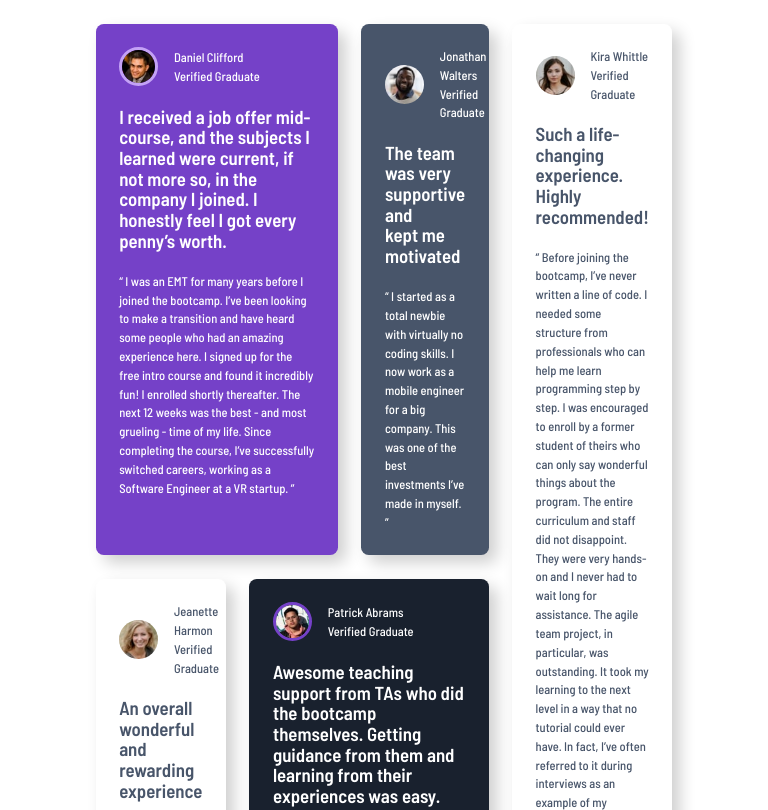
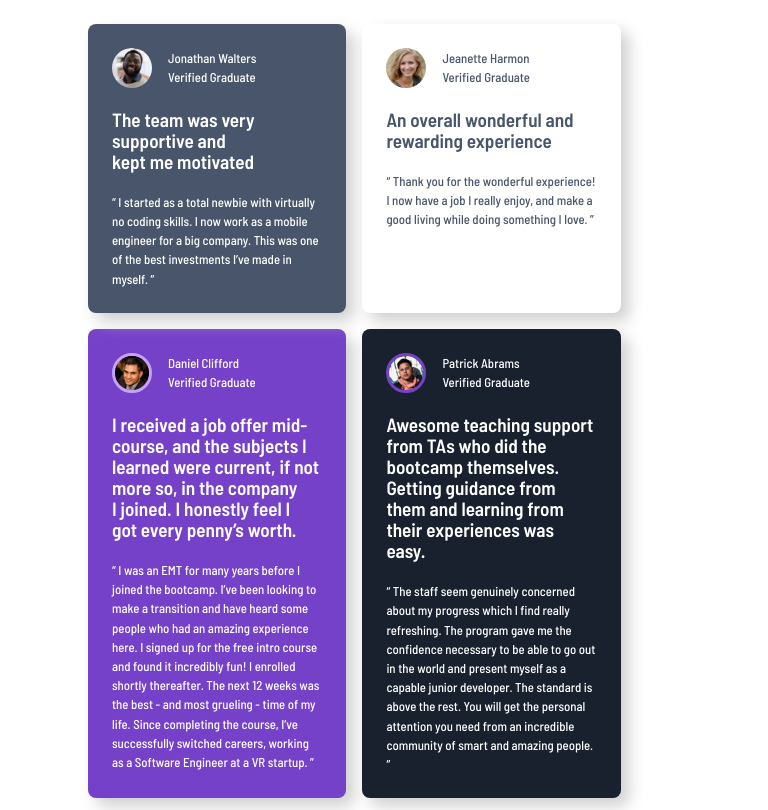
Before and after one commit to iynulwa/Testimonial-cards, a plain HTML site: page index.html in a window 768 px wide. Shown: the top 810 px of the page. Drawn offline with Linux system fonts and the light colour scheme.

Commit message:
Media query for mid-size screens added

```diff
--- a/style.css
+++ b/style.css
@@ -31,7 +31,6 @@ html {
     -moz-text-size-adjust: none;
     -webkit-text-size-adjust: none;
     text-size-adjust: none;
-    font-size: clamp(0.8rem, 0.5rem + 1vw, 1rem);
 }
 
 body, h1, h2, h3, h4, p,
@@ -52,6 +51,7 @@ body {
     align-items: center;
     justify-content: center;
     padding: 1.5rem;
+    background-color: var(--clr--white);
     color: var(--clr--white);
     font-size: var(--fs--regular);
     font-weight: var(--fw--regular);
@@ -140,14 +140,39 @@ textarea:not([rows]) {
     color: var(--clr--grey500);
 }
 
-@media screen and (min-width: 40rem) {
+@media (min-width: 35rem)  and (max-width: 61rem) {
 
     .grid-container {
-        max-width: 80%;
+        width: 90%;
+        display: grid;
+        grid-template-columns: repeat(2, 1fr);
+        grid-template-rows: auto;
+        gap: 1rem;
+    }
+
+    .cards {
+        margin: 0;
+    }
+
+    .jonathan-card {
+        grid-column: 1/2;
+        grid-row: 1/2;
+    }
+
+    .jeanette-card {
+        grid-column: 2/3;
+        grid-row: 1/2;
+    }
+}
+
+@media screen and (min-width: 62rem) {
+
+    .grid-container {
+        width: 75%;
         display: grid;
         grid-template-columns: repeat(4, 1fr);
         grid-template-rows: repeat(2, 1fr);
-        gap: 1.5rem;
+        gap: 1rem;
         margin: auto;
     }
 
@@ -157,6 +182,9 @@ textarea:not([rows]) {
     }
 
     .daniel-card {
+        background-image: url(./images/bg-pattern-quotation.svg);
+        background-repeat: no-repeat;
+        background-position: right 3rem top;
         grid-column: span 2;
         grid-row: 1/2;
     }
```
